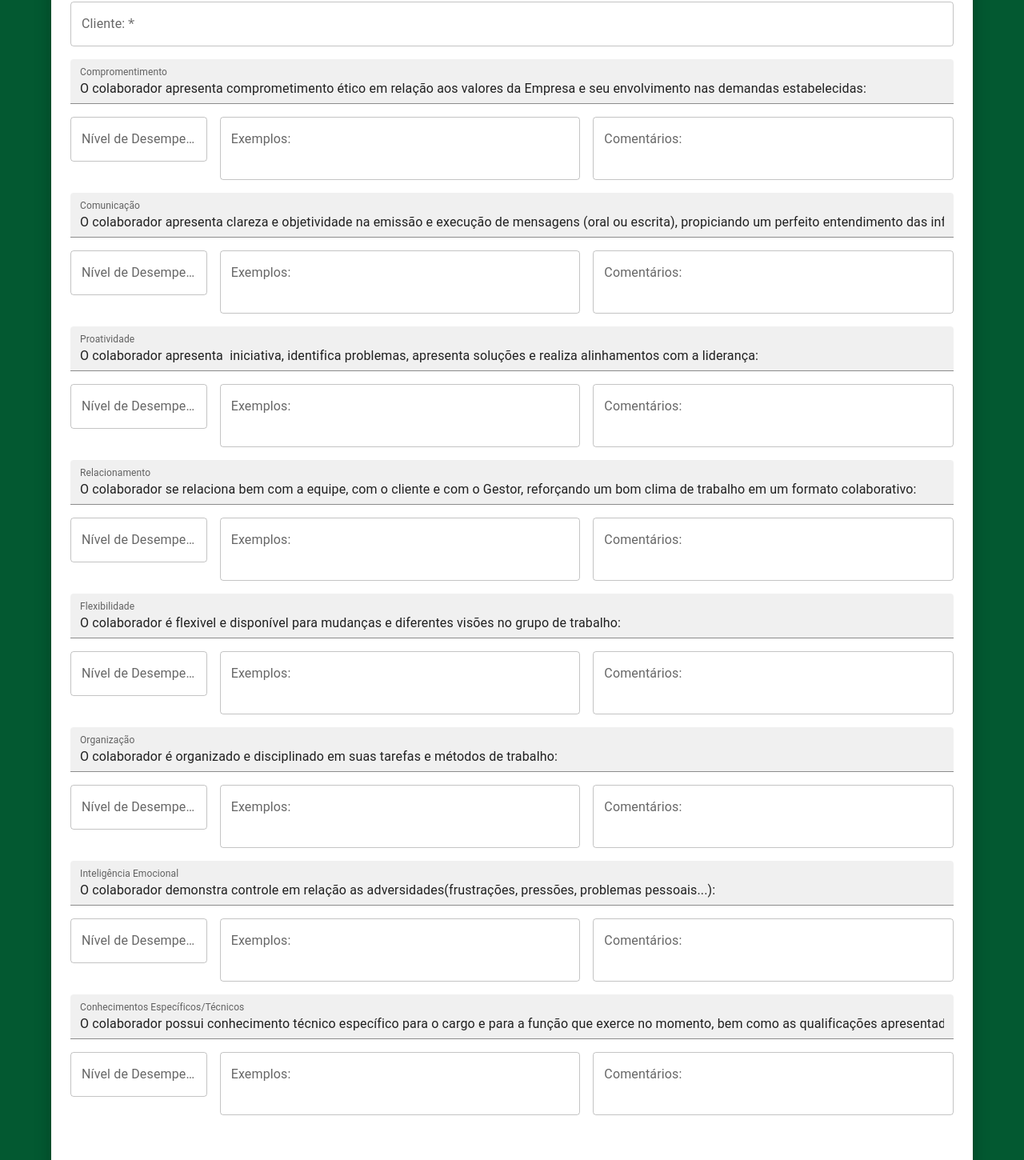
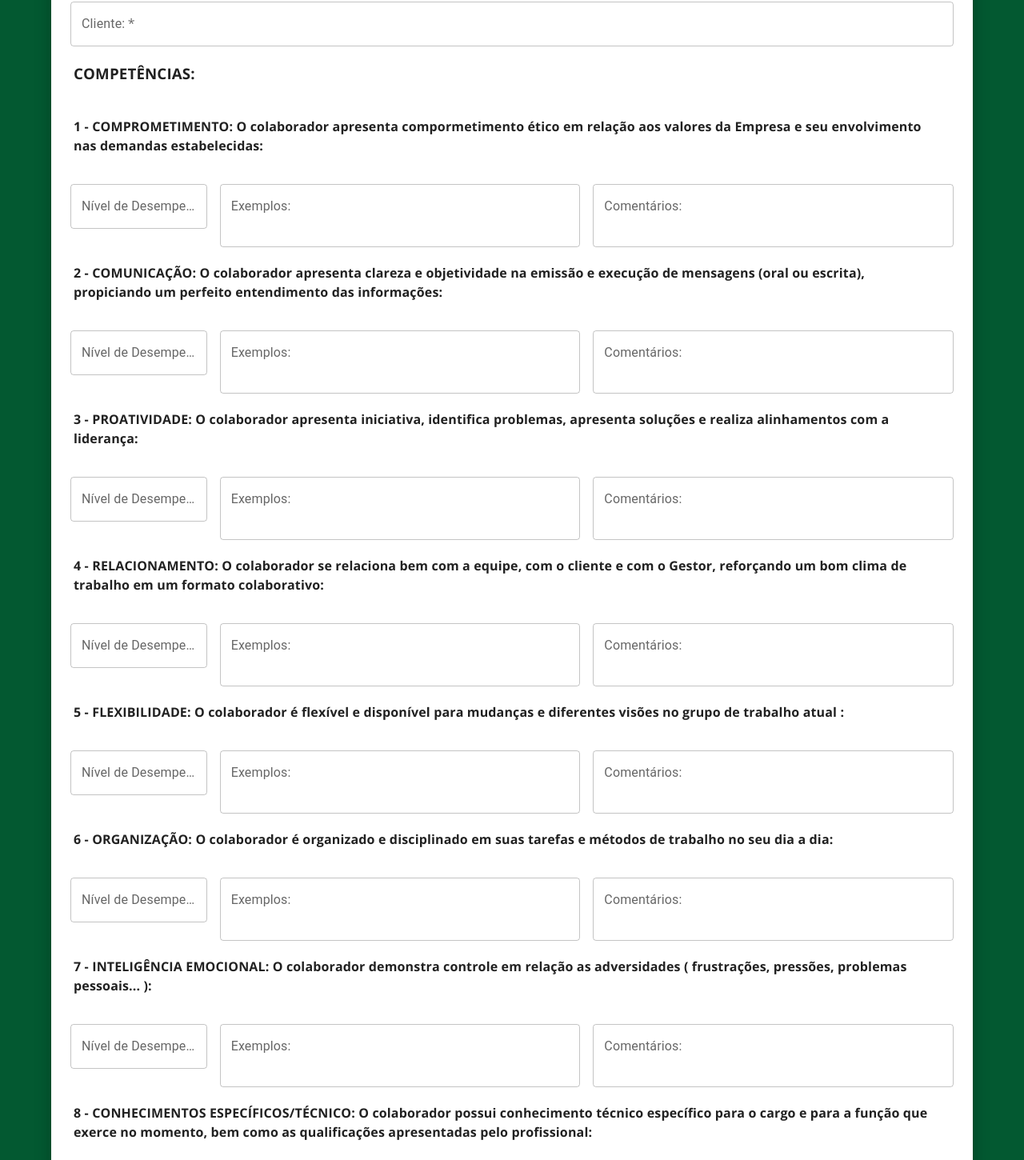
Before and after one commit to flaviaschuenquer/projeto_rumo_ao_conhecimento_javascript, a React (Create React App) app: page /formulario in a window 1280 px wide. Shown: the part 455-1905 px from the top of the page at 80% size. Built offline with nearby package versions, Linux system fonts and the light colour scheme.

Commit message:
Alteração no Formulário

```diff
--- a/src/pages/Formulario/index.js
+++ b/src/pages/Formulario/index.js
@@ -66,16 +66,6 @@ function Formulario() {
     alert('Usuario Cadastrado com sucesso!')
   }
 
-  /*
-  const desempenho = [
-    { label: 'Atende' },
-    { label: 'Atende Parcialmente' },
-    { label: 'Não Atende' },
-    { label: 'Supera' }
-  ]
-
-  */
-
   return (
     <div className="bg-formulario">
       <Navbar />
@@ -117,6 +107,7 @@ function Formulario() {
                   <Grid item xs={13} sm={6}>
                     <TextField
                       type="date"
+                      className="maskDate"
                       name="dataAdmissao"
                       required
                       fullWidth
@@ -168,6 +159,7 @@ function Formulario() {
                   <Grid item xs={13} sm={6}>
                     <TextField
                       type="date"
+                      className="maskDate"
                       name="dataRealizacao"
                       required
                       fullWidth
@@ -201,18 +193,17 @@ function Formulario() {
                     />
                   </Grid>
 
-                  <Grid item xs={13}>
-                    <TextField
-                      label="Compromentimento"
-                      variant="filled"
-                      color="success"
-                      type="text"
-                      name="comprometimento"
-                      fullWidth
-                      id="outlined-disabled"
-                      defaultValue="O colaborador apresenta comprometimento ético em relação aos valores da Empresa e seu envolvimento nas demandas estabelecidas:"
-                    />
-                  </Grid>
+                  <div style={{ margin: '20px' }}>
+                    <h3>COMPETÊNCIAS:</h3>
+                  </div>
+
+                  <div style={{ margin: '20px' }}>
+                    <h4>
+                      1 - COMPROMETIMENTO: O colaborador apresenta
+                      compormetimento ético em relação aos valores da Empresa e
+                      seu envolvimento nas demandas estabelecidas:
+                    </h4>
+                  </div>
 
                   <Grid item xs={13} sm={2}>
                     <TextField
@@ -273,18 +264,14 @@ function Formulario() {
                     />
                   </Grid>
 
-                  <Grid item xs={13}>
-                    <TextField
-                      label="Comunicação"
-                      variant="filled"
-                      color="success"
-                      type="text"
-                      name="comunicacao"
-                      fullWidth
-                      id="outlined-disabled"
-                      defaultValue="O colaborador apresenta clareza e objetividade na emissão e execução de mensagens (oral ou escrita), propiciando um perfeito entendimento das informações:"
-                    />
-                  </Grid>
+                  <div style={{ margin: '20px' }}>
+                    <h4>
+                      2 - COMUNICAÇÃO: O colaborador apresenta clareza e
+                      objetividade na emissão e execução de mensagens (oral ou
+                      escrita), propiciando um perfeito entendimento das
+                      informações:
+                    </h4>
+                  </div>
 
                   <Grid item xs={13} sm={2}>
                     <TextField
@@ -345,17 +332,13 @@ function Formulario() {
                     />
                   </Grid>
 
-                  <Grid item xs={13}>
-                    <TextField
-                      label="Proatividade"
-                      variant="filled"
-                      color="success"
-                      type="text"
-                      name="proatividade"
-                      fullWidth
-                      defaultValue="O colaborador apresenta  iniciativa, identifica problemas, apresenta soluções e realiza alinhamentos com a liderança:"
-                    />
-                  </Grid>
+                  <div style={{ margin: '20px' }}>
+                    <h4>
+                      3 - PROATIVIDADE: O colaborador apresenta iniciativa,
+                      identifica problemas, apresenta soluções e realiza
+                      alinhamentos com a liderança:
+                    </h4>
+                  </div>
 
                   <Grid item xs={13} sm={2}>
                     <TextField
@@ -416,18 +399,13 @@ function Formulario() {
                     />
                   </Grid>
 
-                  <Grid item xs={13}>
-                    <TextField
-                      label="Relacionamento"
-                      variant="filled"
-                      color="success"
-                      type="text"
-                      name="relacionamento"
-                      fullWidth
-                      id="outlined-disabled"
-                      defaultValue="O colaborador se relaciona bem com a equipe, com o cliente e com o Gestor, reforçando um bom clima de trabalho em um formato colaborativo:"
-                    />
-                  </Grid>
+                  <div style={{ margin: '20px' }}>
+                    <h4>
+                      4 - RELACIONAMENTO: O colaborador se relaciona bem com a
+                      equipe, com o cliente e com o Gestor, reforçando um bom
+                      clima de trabalho em um formato colaborativo:
+                    </h4>
+                  </div>
 
                   <Grid item xs={13} sm={2}>
                     <TextField
@@ -488,18 +466,13 @@ function Formulario() {
                     />
                   </Grid>
 
-                  <Grid item xs={13}>
-                    <TextField
-                      label="Flexibilidade"
-                      variant="filled"
-                      color="success"
-                      type="text"
-                      name="flexibilidade"
-                      fullWidth
-                      id="outlined-disabled"
-                      defaultValue="O colaborador é flexivel e disponível para mudanças e diferentes visões no grupo de trabalho:"
-                    />
-                  </Grid>
+                  <div style={{ margin: '20px' }}>
+                    <h4>
+                      5 - FLEXIBILIDADE: O colaborador é flexível e disponível
+                      para mudanças e diferentes visões no grupo de trabalho
+                      atual :
+                    </h4>
+                  </div>
 
                   <Grid item xs={13} sm={2}>
                     <TextField
@@ -560,18 +533,12 @@ function Formulario() {
                     />
                   </Grid>
 
-                  <Grid item xs={13}>
-                    <TextField
-                      label="Organização"
-                      variant="filled"
-                      color="success"
-                      type="text"
-                      name="organizacao"
-                      fullWidth
-                      id="outlined-disabled"
-                      defaultValue="O colaborador é organizado e disciplinado em suas tarefas e métodos de trabalho:"
-                    />
-                  </Grid>
+                  <div style={{ margin: '20px' }}>
+                    <h4>
+                      6 - ORGANIZAÇÃO: O colaborador é organizado e disciplinado
+                      em suas tarefas e métodos de trabalho no seu dia a dia:
+                    </h4>
+                  </div>
 
                   <Grid item xs={13} sm={2}>
                     <TextField
@@ -632,18 +599,14 @@ function Formulario() {
                     />
                   </Grid>
 
-                  <Grid item xs={13}>
-                    <TextField
-                      label="Inteligência Emocional"
-                      variant="filled"
-                      color="success"
-                      type="text"
-                      name="inteligenciaEmocional"
-                      fullWidth
-                      id="outlined-disabled"
-                      defaultValue="O colaborador demonstra controle em relação as adversidades(frustrações, pressões, problemas pessoais...):"
-                    />
-                  </Grid>
+                  <div style={{ margin: '20px' }}>
+                    <h4>
+                      {' '}
+                      7 - INTELIGÊNCIA EMOCIONAL: O colaborador demonstra
+                      controle em relação as adversidades ( frustrações,
+                      pressões, problemas pessoais... ):
+                    </h4>
+                  </div>
 
                   <Grid item xs={13} sm={2}>
                     <TextField
@@ -704,18 +667,14 @@ function Formulario() {
                     />
                   </Grid>
 
-                  <Grid item xs={13}>
-                    <TextField
-                      label="Conhecimentos Específicos/Técnicos"
-                      variant="filled"
-                      color="success"
-                      type="text"
-                      name="conhecimentoTecnico"
-                      fullWidth
-                      id="outlined-disabled"
-                      defaultValue="O colaborador possui conhecimento técnico específico para o cargo e para a função que exerce no momento, bem como as qualificações apresentadas pelo profissional:"
-                    />
-                  </Grid>
+                  <div style={{ margin: '20px' }}>
+                    <h4>
+                      8 - CONHECIMENTOS ESPECÍFICOS/TÉCNICO: O colaborador
+                      possui conhecimento técnico específico para o cargo e para
+                      a função que exerce no momento, bem como as qualificações
+                      apresentadas pelo profissional:
+                    </h4>
+                  </div>
 
                   <Grid item xs={13} sm={2}>
                     <TextField
@@ -776,10 +735,16 @@ function Formulario() {
                     />
                   </Grid>
 
-                  <div className="home-container">COMENTÁRIO DO AVALIADOR</div>
+                  <div style={{ margin: '20px' }}>
+                    <h3>COMENTÁRIOS DO AVALIADOR:</h3>
+                  </div>
 
                   <Grid item xs={12}>
                     <TextField
+                      id="outlined-multiline-static"
+                      label="Multiline"
+                      multiline
+                      rows={4}
                       type="text"
                       name="comentariosAvaliador"
                       fullWidth
```
Also changed, not shown: src/components/Navbar/index.js (+9 -14 lines).
